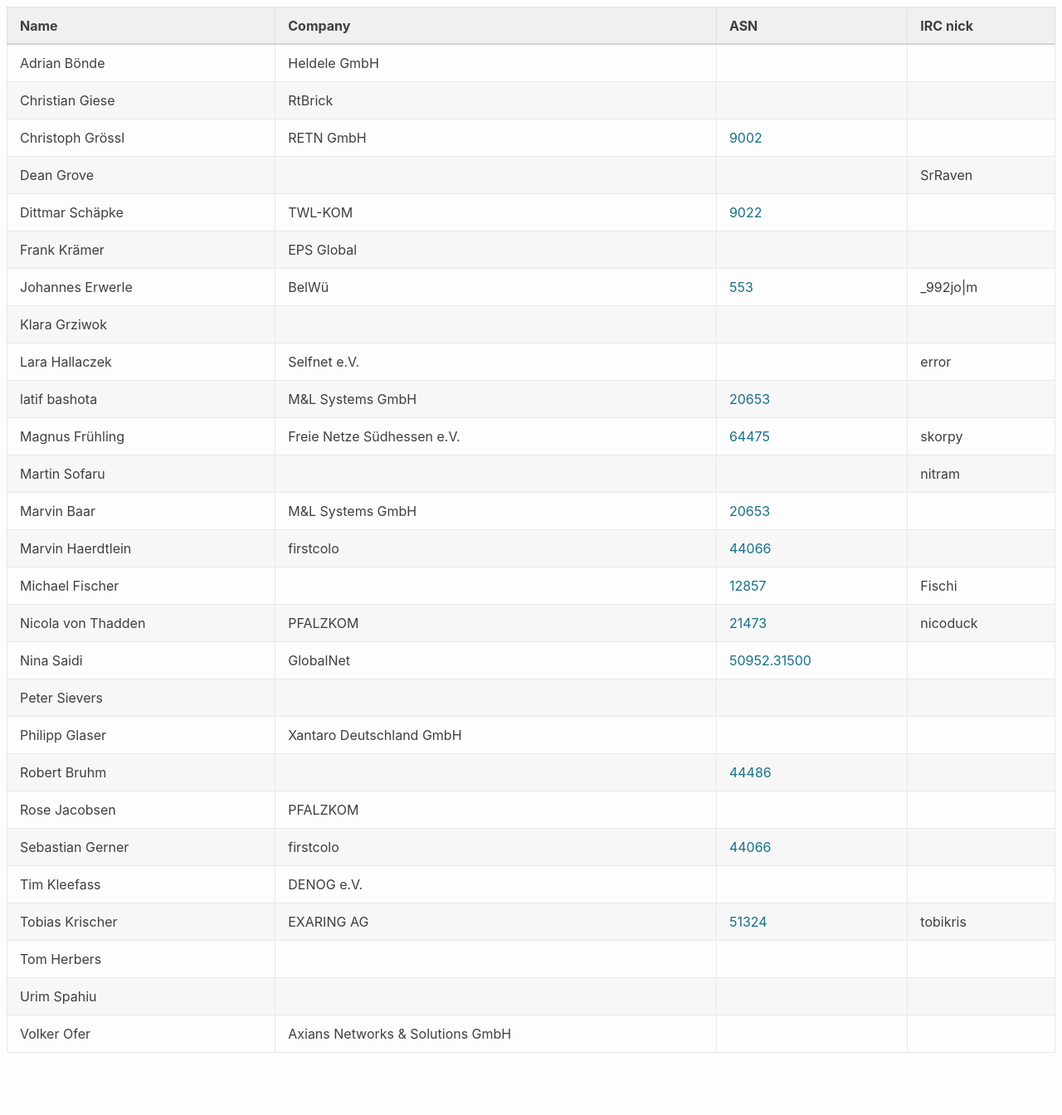
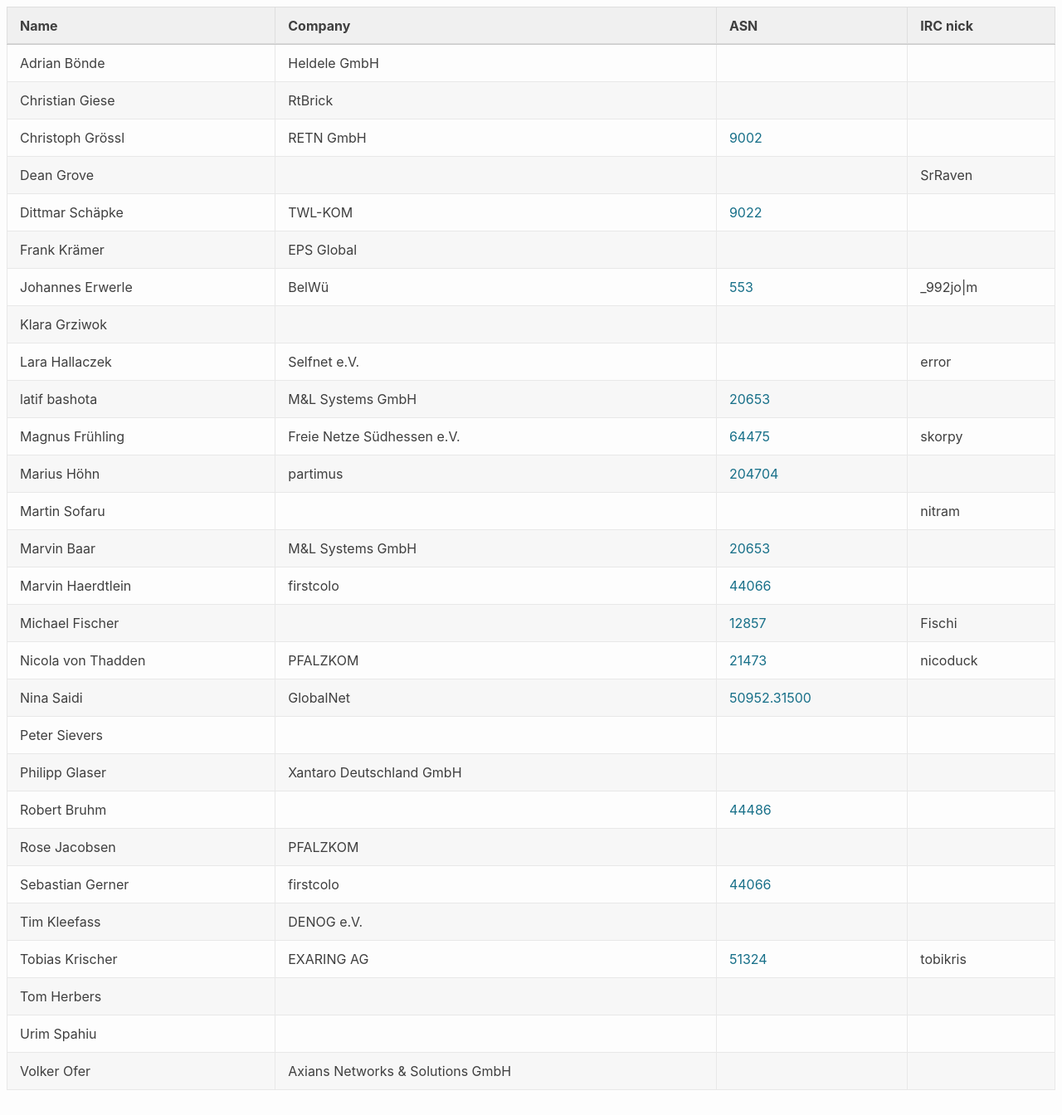
Before and after one commit to denog/pretix-attendeelist, a Jekyll site: the page built from denogmeetup24-04/index.markdown, in a window 1280 px wide and 1344 px high. Shown: the whole window at 83% size. Built offline with Jekyll 4.4.1, drawn with Linux system fonts in a browser that asks for light colours.

Commit message:
Latest data: Sun Feb 18 10:29:07 UTC 2024

```diff
--- a/_data/attendees_denogmeetup24-04.json
+++ b/_data/attendees_denogmeetup24-04.json
@@ -64,6 +64,12 @@
     "company": "Freie Netze Südhessen e.V.",
     "irc": "skorpy",
     "asn": "64475"
+  },
+  {
+    "name": "Marius Höhn",
+    "company": "partimus",
+    "irc": null,
+    "asn": "204704"
   },
   {
     "name": "Martin Sofaru",
```
